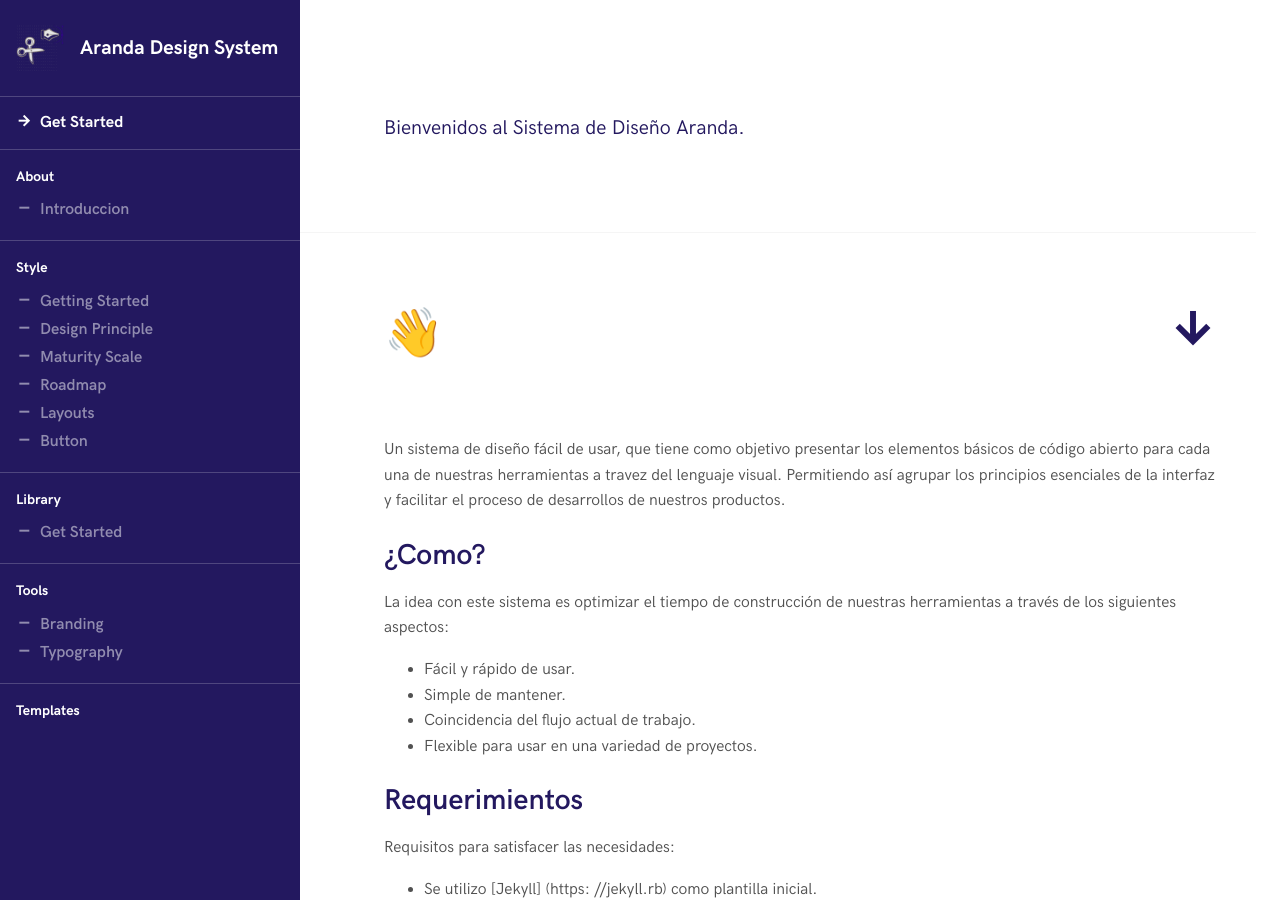
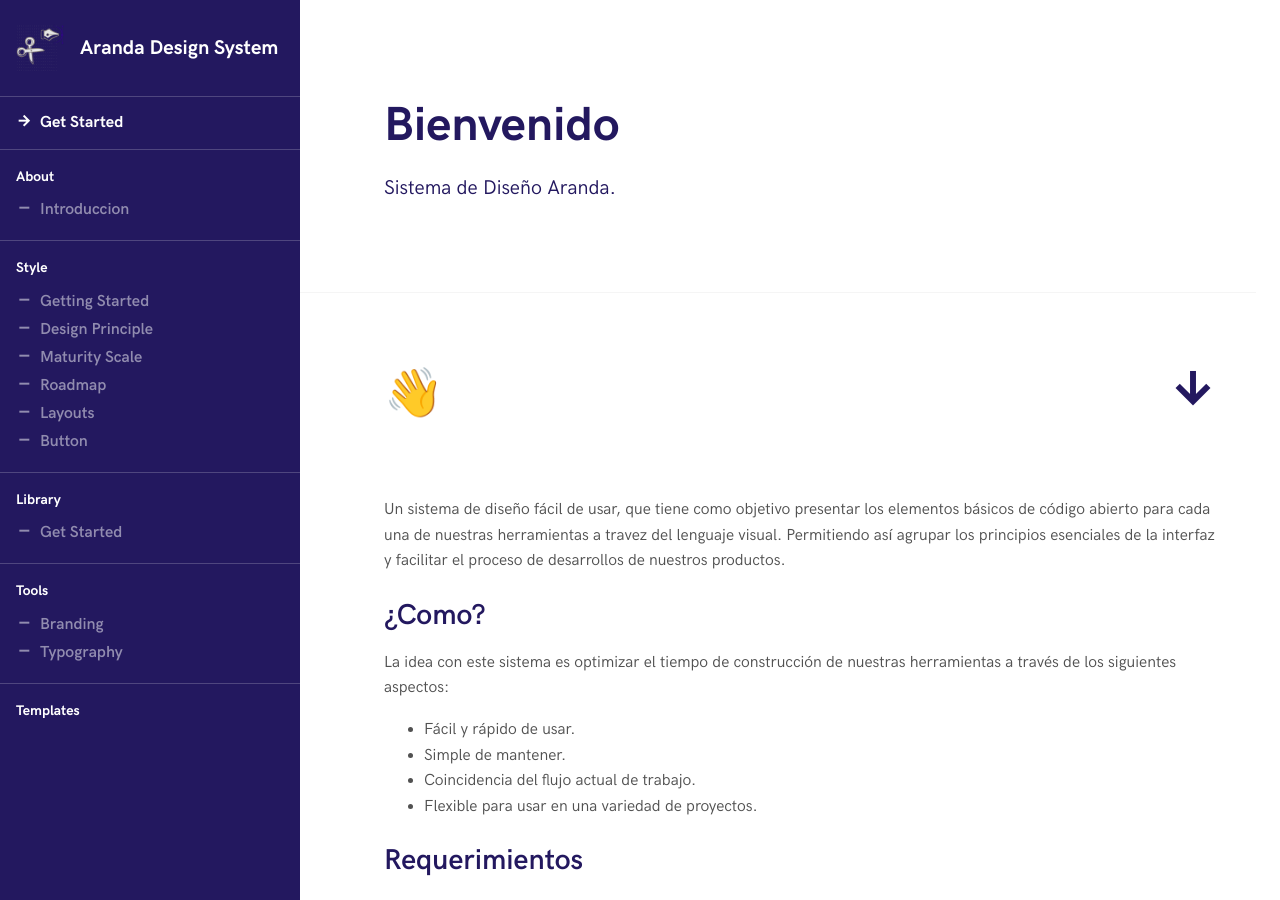
Before and after one commit to Nats85/guide-aranda, a Jekyll site: the page built from index.md, in a window 1280 px wide and 900 px high. Built offline with Jekyll 4.4.1, drawn with Linux system fonts in a browser that asks for light colours.

Commit message:
Update index.md

```diff
--- a/index.md
+++ b/index.md
@@ -1,7 +1,7 @@
 ---
-title:
+title: Bienvenido
 layout: doc
-info: Bienvenidos al Sistema de Diseño Aranda.
+info: Sistema de Diseño Aranda.
 nav: false
 ---
 
```
